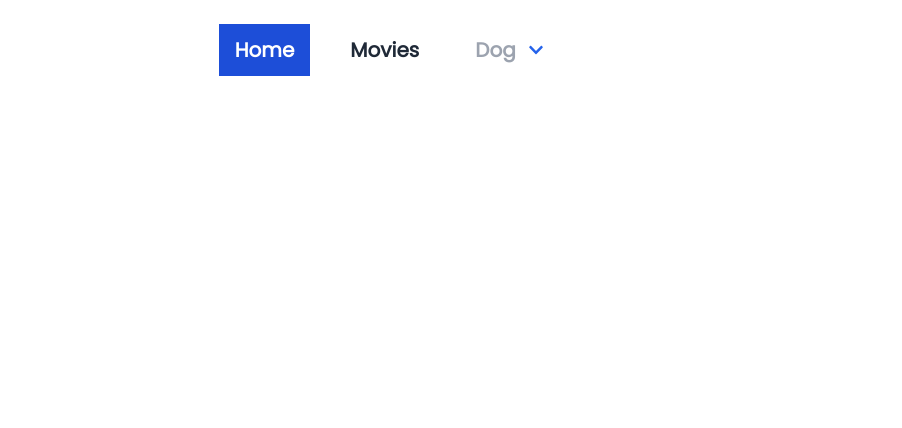
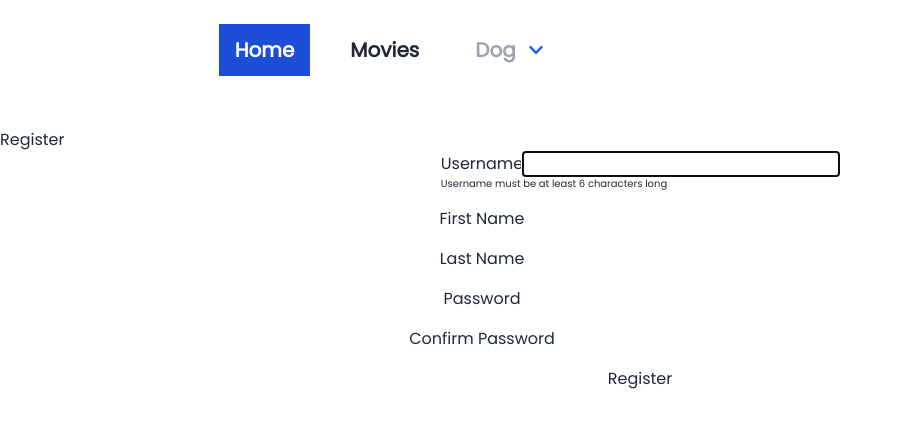
Before and after one commit to jamestariga/Mern-CMS, a React (Vite) app in the folder frontend/: page / in a window 1280 px wide. Shown: the top 428 px of the page, without its empty margins (0-902 px from the left). Built offline with nearby package versions, Linux system fonts and the light colour scheme; no server answers.

Commit message:
🔥 Added a route for the login page

```diff
--- a/frontend/src/App.tsx
+++ b/frontend/src/App.tsx
@@ -1,4 +1,5 @@
 import { QueryClientProvider, QueryClient } from '@tanstack/react-query'
+import { ReactQueryDevtools } from '@tanstack/react-query-devtools'
 import {
   RouterProvider,
   createBrowserRouter,
@@ -9,6 +10,8 @@ import Layout from '@/components/Layout'
 import Dog from '@/components/Dog'
 import Populations from '@/components/Populations'
 import Content from '@/components/Content'
+import Register from '@/pages/Register'
+import Login from '@/pages/Login'
 
 const App = () => {
   const queryClient = new QueryClient({
@@ -22,7 +25,8 @@ const App = () => {
   const router = createBrowserRouter(
     createRoutesFromElements(
       <Route path='/' element={<Layout />}>
-        <Route index element={<Content />} />
+        <Route index element={<Register />} />
+        <Route path='/login' element={<Login />} />
         <Route path='/dog' element={<Dog />} />
         <Route path='/population' element={<Populations />} />
       </Route>
@@ -32,6 +36,7 @@ const App = () => {
   return (
     <QueryClientProvider client={queryClient}>
       <RouterProvider router={router} />
+      <ReactQueryDevtools initialIsOpen={false} />
     </QueryClientProvider>
   )
 }
```
